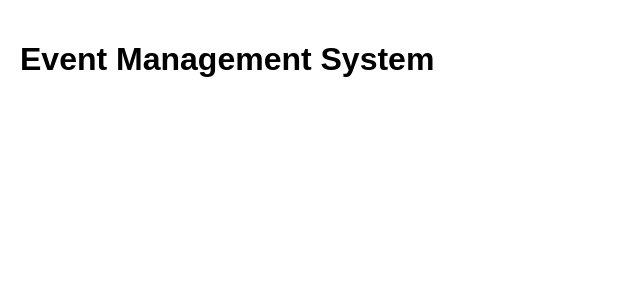
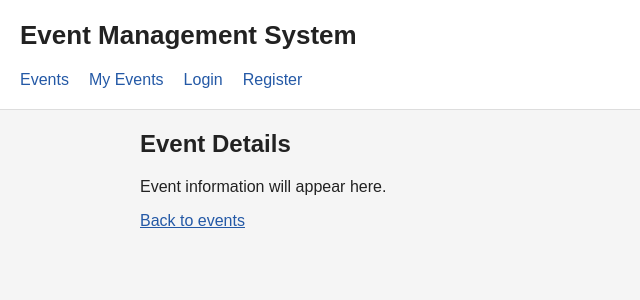
Before and after one commit to Sohaib-Haider/Event-Management-System, a React (Vite) app: page /events/1 in a window 1280 px wide. Shown: the top 300 px of the page, without its empty margins (0-640 px from the left). Built offline with nearby package versions, Linux system fonts and the light colour scheme.

Commit message:
Add page routes and basic application layout

```diff
--- a/src/App.jsx
+++ b/src/App.jsx
@@ -1,8 +1,26 @@
+import { BrowserRouter, Routes, Route } from 'react-router-dom'
+import Navbar from './components/Navbar.jsx'
+import Events from './pages/Events.jsx'
+import EventDetails from './pages/EventDetails.jsx'
+import Login from './pages/Login.jsx'
+import Register from './pages/Register.jsx'
+import MyEvents from './pages/MyEvents.jsx'
+
 function App() {
   return (
-    <main>
-      <h1>Event Management System</h1>
-    </main>
+    <BrowserRouter>
+      <Navbar />
+
+      <main>
+        <Routes>
+          <Route path="/" element={<Events />} />
+          <Route path="/events/:eventId" element={<EventDetails />} />
+          <Route path="/login" element={<Login />} />
+          <Route path="/register" element={<Register />} />
+          <Route path="/my-events" element={<MyEvents />} />
+        </Routes>
+      </main>
+    </BrowserRouter>
   )
 }
 
--- /dev/null
+++ b/src/components/Navbar.jsx
@@ -0,0 +1,18 @@
+import { NavLink } from 'react-router-dom'
+
+function Navbar() {
+  return (
+    <header>
+      <h1>Event Management System</h1>
+
+      <nav aria-label="Main navigation">
+        <NavLink to="/" end>Events</NavLink>
+        <NavLink to="/my-events">My Events</NavLink>
+        <NavLink to="/login">Login</NavLink>
+        <NavLink to="/register">Register</NavLink>
+      </nav>
+    </header>
+  )
+}
+
+export default Navbar
--- a/src/index.css
+++ b/src/index.css
@@ -1,8 +1,46 @@
 body {
   margin: 0;
   font-family: Arial, sans-serif;
+  color: #222;
+  background-color: #f5f5f5;
+}
+
+header {
+  padding: 20px;
+  background-color: #fff;
+  border-bottom: 1px solid #ddd;
+}
+
+h1 {
+  margin: 0 0 20px;
+  font-size: 26px;
+}
+
+nav {
+  display: flex;
+  flex-wrap: wrap;
+  gap: 20px;
+}
+
+a {
+  color: #2459a6;
+}
+
+nav a {
+  text-decoration: none;
+}
+
+nav a.active {
+  font-weight: bold;
+  text-decoration: underline;
 }
 
 main {
+  max-width: 1000px;
+  margin: 0 auto;
   padding: 20px;
 }
+
+h2 {
+  margin-top: 0;
+}
--- /dev/null
+++ b/src/pages/EventDetails.jsx
@@ -0,0 +1,14 @@
+import { Link } from 'react-router-dom'
+
+function EventDetails() {
+  return (
+    <section>
+      <h2>Event Details</h2>
+      <p>Event information will appear here.</p>
+
+      <Link to="/">Back to events</Link>
+    </section>
+  )
+}
+
+export default EventDetails
--- /dev/null
+++ b/src/pages/Events.jsx
@@ -0,0 +1,10 @@
+function Events() {
+  return (
+    <section>
+      <h2>Events</h2>
+      <p>Explore upcoming events.</p>
+    </section>
+  )
+}
+
+export default Events
--- /dev/null
+++ b/src/pages/Login.jsx
@@ -0,0 +1,14 @@
+import { Link } from 'react-router-dom'
+
+function Login() {
+  return (
+    <section>
+      <h2>Login</h2>
+      <p>Log in to register for events.</p>
+
+      <Link to="/register">Create an account</Link>
+    </section>
+  )
+}
+
+export default Login
--- /dev/null
+++ b/src/pages/MyEvents.jsx
@@ -0,0 +1,10 @@
+function MyEvents() {
+  return (
+    <section>
+      <h2>My Events</h2>
+      <p>Your registered events will appear here.</p>
+    </section>
+  )
+}
+
+export default MyEvents
--- /dev/null
+++ b/src/pages/Register.jsx
@@ -0,0 +1,14 @@
+import { Link } from 'react-router-dom'
+
+function Register() {
+  return (
+    <section>
+      <h2>Register</h2>
+      <p>Create an account to manage your events.</p>
+
+      <Link to="/login">Already have an account? Log in</Link>
+    </section>
+  )
+}
+
+export default Register
```
